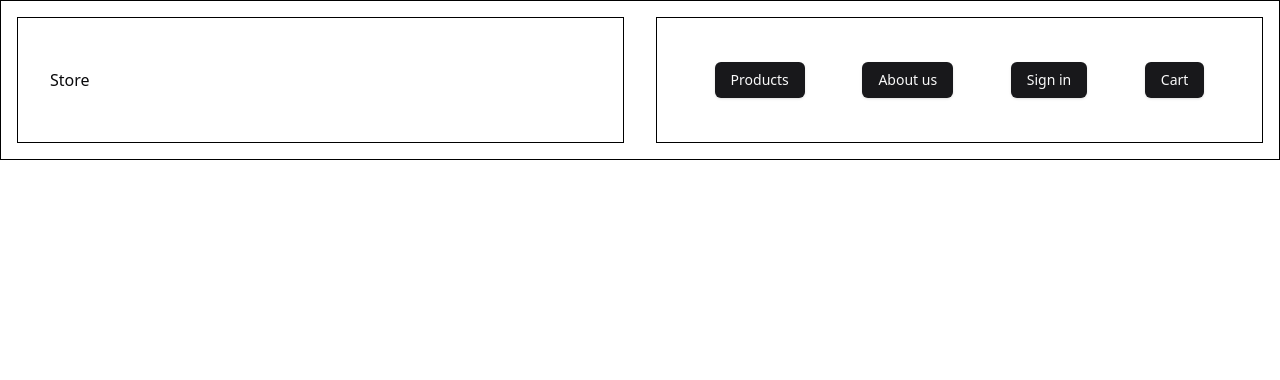
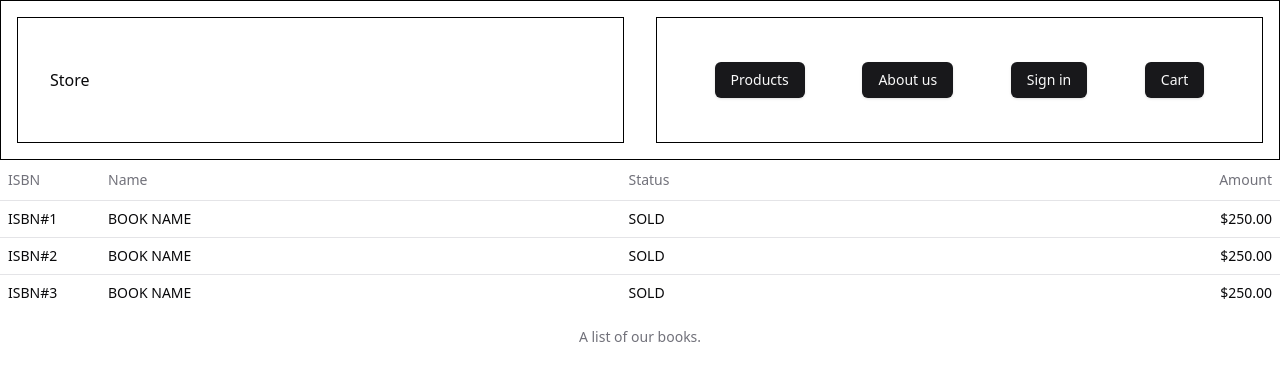
Before and after one commit to RahulDasKumar/TextbookSharingApplication, a React (Vite) app: page /products in a window 1280 px wide. Shown: the top 380 px of the page. Built offline with nearby package versions, Linux system fonts and the light colour scheme.

Commit message:
Added table on products page

```diff
--- a/src/Products.jsx
+++ b/src/Products.jsx
@@ -1,6 +1,15 @@
 "use client"
 
 import React, { useState } from "react";
+import {
+    Table,
+    TableBody,
+    TableCaption,
+    TableCell,
+    TableHead,
+    TableHeader,
+    TableRow,
+  } from "@/components/ui/table"
 
 import Navbar from "./Navbar";
 
@@ -10,6 +19,37 @@
     return (
         <>
             <Navbar />
+            <Table>
+                <TableCaption>A list of our books.</TableCaption>
+                    <TableHeader>
+                        <TableRow>
+                            <TableHead className="w-[100px]">ISBN</TableHead>
+                            <TableHead>Name</TableHead>
+                            <TableHead>Status</TableHead>
+                            <TableHead className="text-right">Amount</TableHead>
+                        </TableRow>
+                    </TableHeader>
+                <TableBody>
+                    <TableRow>
+                        <TableCell className="font-medium">ISBN#1</TableCell>
+                        <TableCell>BOOK NAME</TableCell>
+                        <TableCell>SOLD</TableCell>
+                        <TableCell className="text-right">$250.00</TableCell>
+                    </TableRow>
+                    <TableRow>
+                        <TableCell className="font-medium">ISBN#2</TableCell>
+                        <TableCell>BOOK NAME</TableCell>
+                        <TableCell>SOLD</TableCell>
+                        <TableCell className="text-right">$250.00</TableCell>
+                    </TableRow>
+                    <TableRow>
+                        <TableCell className="font-medium">ISBN#3</TableCell>
+                        <TableCell>BOOK NAME</TableCell>
+                        <TableCell>SOLD</TableCell>
+                        <TableCell className="text-right">$250.00</TableCell>
+                    </TableRow>
+                </TableBody>
+            </Table>
         </>
 
     );
--- /dev/null
+++ b/src/components/ui/table.jsx
@@ -0,0 +1,86 @@
+import * as React from "react"
+
+import { cn } from "@/lib/utils"
+
+const Table = React.forwardRef(({ className, ...props }, ref) => (
+  <div className="relative w-full overflow-auto">
+    <table
+      ref={ref}
+      className={cn("w-full caption-bottom text-sm", className)}
+      {...props} />
+  </div>
+))
+Table.displayName = "Table"
+
+const TableHeader = React.forwardRef(({ className, ...props }, ref) => (
+  <thead ref={ref} className={cn("[&_tr]:border-b", className)} {...props} />
+))
+TableHeader.displayName = "TableHeader"
+
+const TableBody = React.forwardRef(({ className, ...props }, ref) => (
+  <tbody
+    ref={ref}
+    className={cn("[&_tr:last-child]:border-0", className)}
+    {...props} />
+))
+TableBody.displayName = "TableBody"
+
+const TableFooter = React.forwardRef(({ className, ...props }, ref) => (
+  <tfoot
+    ref={ref}
+    className={cn("border-t bg-muted/50 font-medium [&>tr]:last:border-b-0", className)}
+    {...props} />
+))
+TableFooter.displayName = "TableFooter"
+
+const TableRow = React.forwardRef(({ className, ...props }, ref) => (
+  <tr
+    ref={ref}
+    className={cn(
+      "border-b transition-colors hover:bg-muted/50 data-[state=selected]:bg-muted",
+      className
+    )}
+    {...props} />
+))
+TableRow.displayName = "TableRow"
+
+const TableHead = React.forwardRef(({ className, ...props }, ref) => (
+  <th
+    ref={ref}
+    className={cn(
+      "h-10 px-2 text-left align-middle font-medium text-muted-foreground [&:has([role=checkbox])]:pr-0 [&>[role=checkbox]]:translate-y-[2px]",
+      className
+    )}
+    {...props} />
+))
+TableHead.displayName = "TableHead"
+
+const TableCell = React.forwardRef(({ className, ...props }, ref) => (
+  <td
+    ref={ref}
+    className={cn(
+      "p-2 align-middle [&:has([role=checkbox])]:pr-0 [&>[role=checkbox]]:translate-y-[2px]",
+      className
+    )}
+    {...props} />
+))
+TableCell.displayName = "TableCell"
+
+const TableCaption = React.forwardRef(({ className, ...props }, ref) => (
+  <caption
+    ref={ref}
+    className={cn("mt-4 text-sm text-muted-foreground", className)}
+    {...props} />
+))
+TableCaption.displayName = "TableCaption"
+
+export {
+  Table,
+  TableHeader,
+  TableBody,
+  TableFooter,
+  TableHead,
+  TableRow,
+  TableCell,
+  TableCaption,
+}
--- a/src/index.css
+++ b/src/index.css
@@ -117,3 +117,14 @@
     @apply bg-background text-foreground;
   }
 }
+
+
+
+@layer base {
+  * {
+    @apply border-border outline-ring/50;
+  }
+  body {
+    @apply bg-background text-foreground;
+  }
+}
```
